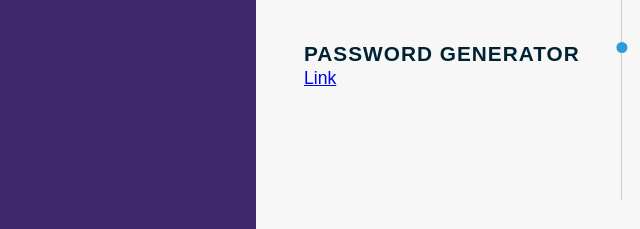
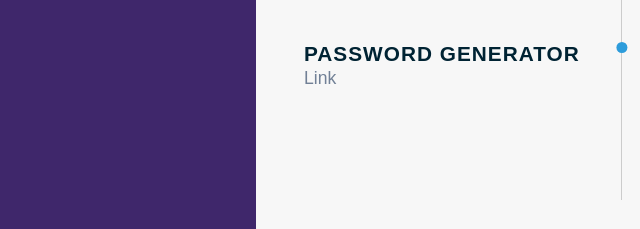
Before and after one commit to ujjwal-11103/Resume-html-css, a plain HTML site: page index.html in a window 1280 px wide. Shown: the part 1444-1673 px from the top of the page, 165-805 px from the left. Drawn offline with Linux system fonts and the light colour scheme.

Commit message:
link decoration o none (Style.css)

```diff
--- a/index.html
+++ b/index.html
@@ -260,7 +260,8 @@
                     <div class="timeline">
                         <div class="left-tl-content">
                             <h5 class="tl-title">Password Generator</h5>
-                            <p class="para"><a href="https://ujjwal-11103.github.io/Password-Generaor/">Link</a></p>
+                            <p class="para"><a href="https://ujjwal-11103.github.io/Password-Generaor/"
+                                    style="text-decoration: none; color: #718096;">Link</a></p>
                         </div>
                         <div class="right-tl-content">
                             <div class="tl-content">
```
